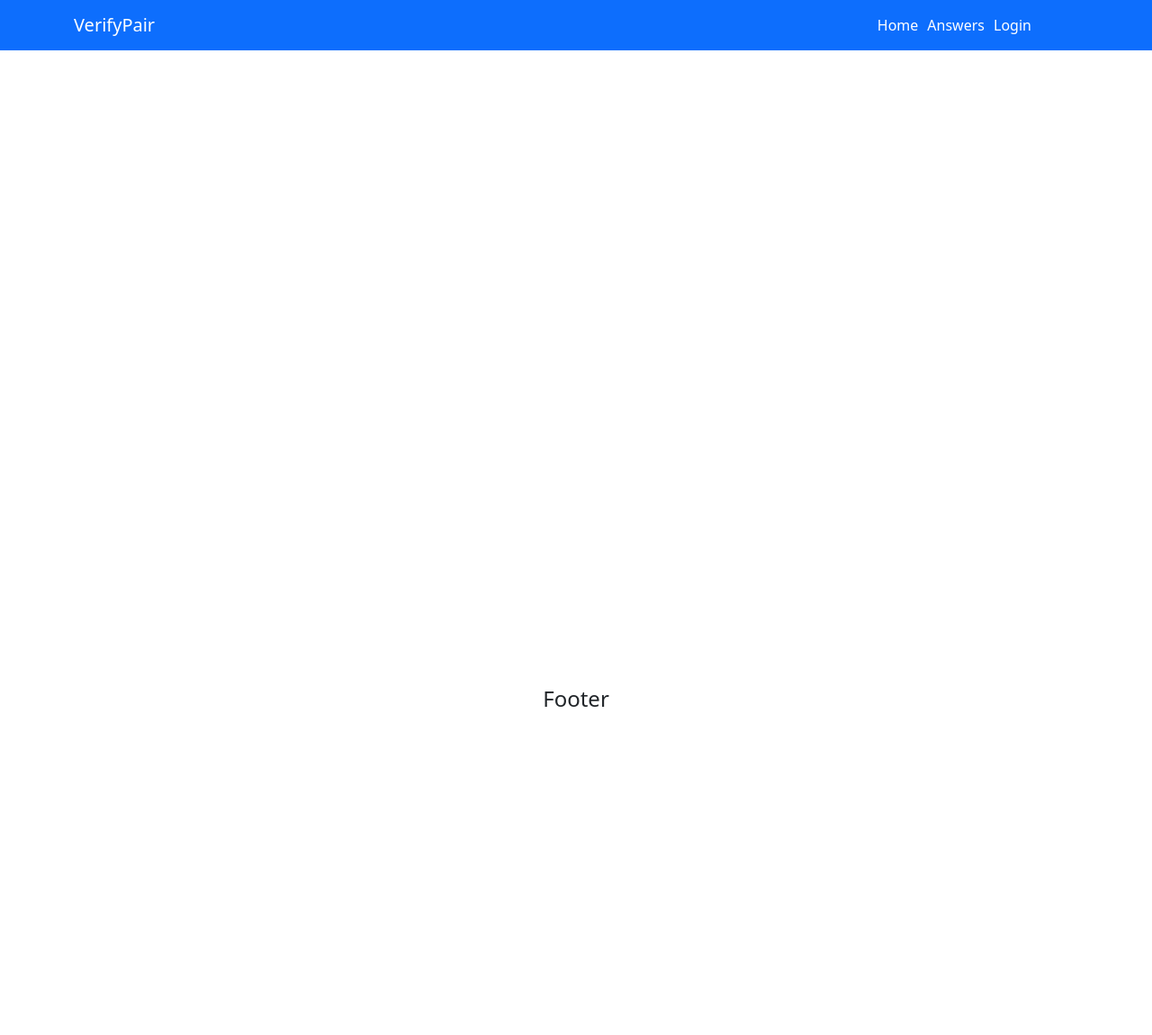
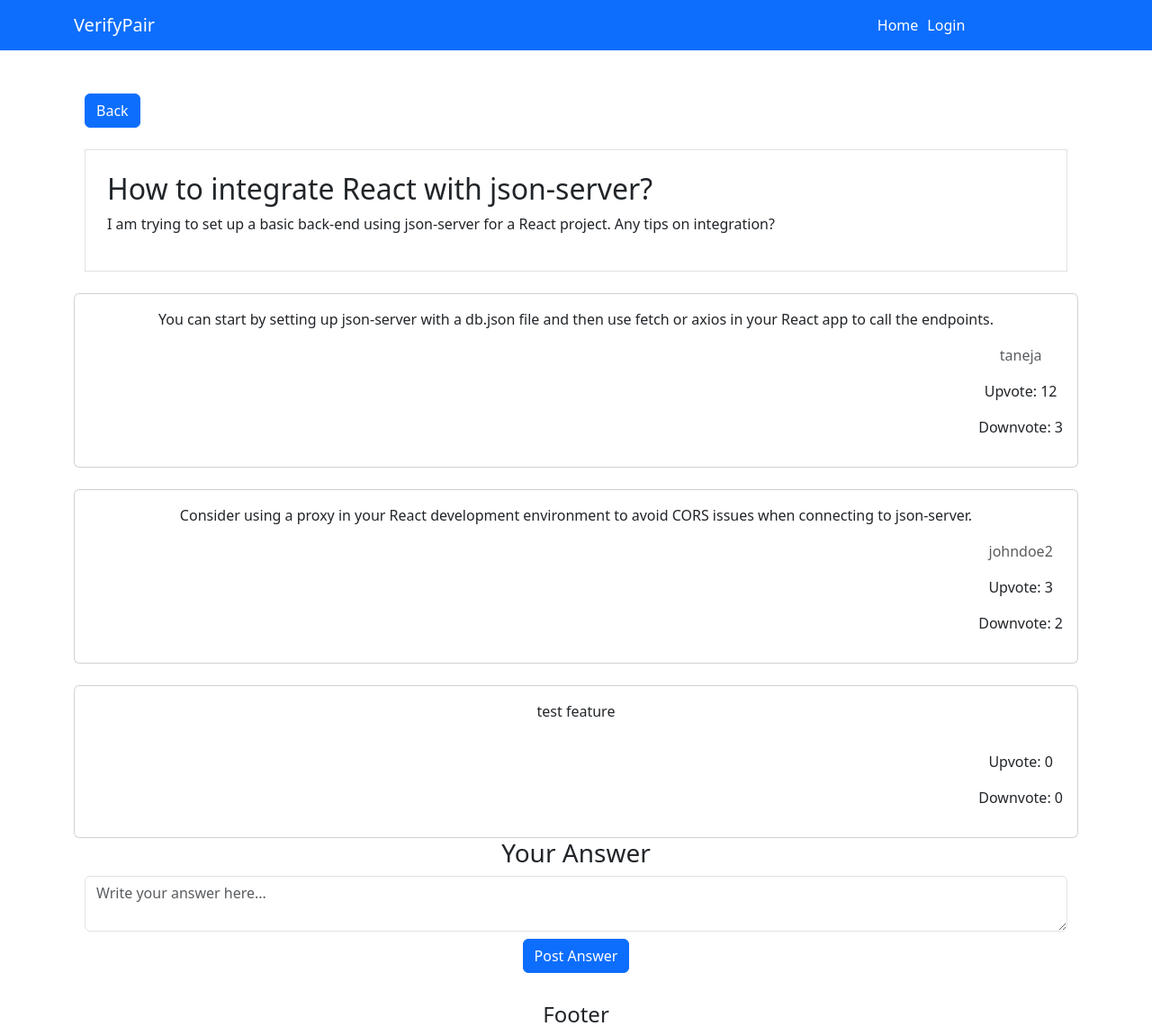
Before and after one commit to Study-Program-Applied-Computer-Science/usability-testing-and-verification-verifypair, a React (Vite) app: page /answer/1 in a window 1280 px wide. Shown: the whole page at 90% size. Before the commit the page ends 800 px from the top, so only its background shows below. Built offline with nearby package versions, Linux system fonts and the light colour scheme; data requests are answered from the project's data file.

Commit message:
updated answer component and fixed Issues in project

```diff
--- a/db.json
+++ b/db.json
@@ -1,7 +1,7 @@
 {
   "user": [
     {
-            "id": 1,
+      "id": "1",
       "username": "johndoe",
       "password": "securepassword",
       "contribution": {
@@ -21,7 +21,7 @@
       ]
     },
     {
-            "id": 2,
+      "id": "2",
       "username": "taneja",
       "password": "securepassword",
       "contribution": {
@@ -37,7 +37,7 @@
       ]
     },
     {
-            "id": 3,
+      "id": "3",
       "username": "johndoe2",
       "password": "securepassword",
       "contribution": {
@@ -50,7 +50,7 @@
   ],
   "question": [
     {
-            "id": 1,
+      "id": "1",
       "username": "johndoe",
       "question_title": "How to integrate React with json-server?",
       "question_description": "I am trying to set up a basic back-end using json-server for a React project. Any tips on integration?",
@@ -81,11 +81,19 @@
               2
             ]
           }
+        },
+        {
+          "id": 3,
+          "answer": "test feature",
+          "vote": {
+            "upvote": 0,
+            "downvote": 0
+          }
         }
       ]
     },
     {
-            "id": 2,
+      "id": "2",
       "username": "taneja",
       "question_title": "Best practices for testing React components with Jest",
       "question_description": "What are some common patterns for testing component rendering and interactions with Jest and Cypress?",
@@ -104,6 +112,42 @@
           }
         }
       ]
+    },
+    {
+      "id": "1741740334083",
+      "question_title": "test question",
+      "question_description": "here is question description",
+      "vote": {
+        "upvote": 0,
+        "downvote": 0
+      },
+      "answers": [
+        {
+          "id": 1,
+          "answer": "test quesion\n",
+          "vote": {
+            "upvote": 0,
+            "downvote": 0
+          }
+        },
+        {
+          "id": 2,
+          "answer": "test username",
+          "vote": {
+            "upvote": 0,
+            "downvote": 0
+          }
+        },
+        {
+          "id": 3,
+          "answer": "NOT PRESENT USERNAME\n",
+          "vote": {
+            "upvote": 0,
+            "downvote": 0
+          }
+        }
+      ],
+      "username": "johndoe"
     }
   ]
 }
--- a/package.json
+++ b/package.json
@@ -7,7 +7,7 @@
     "dev": "vite --port 3002",
     "build": "vite build",
     "lint": "eslint .",
-    "db": "npx json-server db.json --port 3001",
+    "db": "npx json-server db.json --port 3005",
     "preview": "vite preview"
   },
   "dependencies": {
--- a/src/App.jsx
+++ b/src/App.jsx
@@ -1,5 +1,5 @@
 import './App.css'
-import { BrowserRouter, Routes, Route } from 'react-router-dom';
+import { BrowserRouter, Routes, Route, Navigate } from 'react-router-dom';
 import Answer from './components/Answer';
 import QuestionsList from './components/QuestionsList';
 import Login from './components/Login';
@@ -9,22 +9,21 @@ import { AppProvider } from './components/AppContext';
 
 import Layout from './Layout';
 
-function App() {
-
+const App = () => {
   return (
     <AppProvider>
       <BrowserRouter>
         <Layout>
           <Routes>
-            <Route path="/" element={<>TEst</>} />
+            <Route path="/" element={<Navigate to="/login" />} />
             <Route path="/login" element={<Login />} />
             <Route path="/register" element={<Register />} />
-            <Route path="/answer" element={<Answer />} />
+            <Route path="/answer/:id" element={<Answer />} />
             <Route path="/posts" element={<QuestionsList />} />
             <Route path="/ask" element={<QuestionForm />} />
           </Routes>
         </Layout>
-      </BrowserRouter >
+      </BrowserRouter>
     </AppProvider>
   )
 }
--- a/src/components/Answer.jsx
+++ b/src/components/Answer.jsx
@@ -1,31 +1,52 @@
-import React, { useState } from 'react';
+import { useEffect, useState, useContext } from 'react';
+import { useParams, useNavigate } from 'react-router-dom';
+import { AppContext } from './AppContext';
 // import ReactQuill from 'react-quill';
 // import 'react-quill/dist/quill.snow.css';
 
 const Answer = () => {
-    const [content, setContent] = useState('');
+    const { user } = useContext(AppContext);
+    const param = useParams();
 
-    const temp = [
-        {
-            "id": 1,
-            "answer": "You can start by setting up json-server with a db.json file and then use fetch or axios in your React app to call the endpoints.",
-            "vote": {
-                "upvote": 8,
-                "downvote": 0
-            }
-        },
-        {
-            "id": 2,
-            "answer": "Consider using a proxy in your React development environment to avoid CORS issues when connecting to json-server.",
-            "vote": {
-                "upvote": 5,
-                "downvote": 1
-            }
-        }
-    ]
+    const navigate = useNavigate();
+    const questionId = param.id;
+    const [content, setContent] = useState({});
+    const [answers, setAnswers] = useState([]);
 
+    useEffect(() => {
+        fetch(`http://localhost:3005/question/${questionId}`).then((res) => res.json())
+            .then((data) => {
+                setContent(data);
+                setAnswers(data.answers);
+            })
+            .catch((err) => console.error('Error fetching question:', err));
+    }, [questionId]);
 
-    const [answers, setAnswers] = useState(temp);
+    const postAnswer = () => {
+
+        const answerText = document.getElementById('answerText').value;
+        if (!answerText.trim()) return;
+
+        const newAnswer = {
+            id: answers.length ? Math.max(...answers.map(a => a.id)) + 1 : 1,
+            answer: answerText,
+            vote: { upvote: 0, downvote: 0 }
+        };
+
+        fetch(`http://localhost:3005/question/${questionId}`, {
+            method: 'PATCH',
+            headers: {
+                'Content-Type': 'application/json'
+            },
+            body: JSON.stringify({ answers: [...answers, newAnswer], username: user.username })
+        }).then((res) => res.json())
+            .then((data) => {
+                setAnswers(data.answers);
+            })
+            .catch((err) => console.error('Error posting answer:', err));
+
+        document.getElementById('answerText').value = '';
+    }
 
     const handleVote = (id, voteType) => {
         setAnswers(prevAnswers =>
@@ -44,15 +65,28 @@ const Answer = () => {
     };
 
     return (
-        <div className="container mt-4">
+        <div className="container mt-4 d-flex flex-column justify-content-start  min-vh-100" style={{ overflowY: "auto" }}>
+            <div className="mb-4 d-flex justify-content-between align-items-start">
+                <button
+                    className="btn btn-primary"
+                    onClick={() => navigate(-1)}
+                >
+                    <i className="bi bi-arrow-left"></i> Back
+                </button>
+            </div>
+            <div className="d-flex flex-column justify-content-between align-items-start p-4 border">
+                <h2 className="justify-content-between">{content.question_title}</h2>
+                <p style={{ textAlign: 'justify' }}>{content.question_description}</p>
+            </div>
             <div className='row'>
                 {answers.map((item) => {
                     return (
-                        <div className="card mt-4" key={item.id}>
+                        <div className="card mt-4 p-0" key={item.id}>
                             <div className="card-body">
                                 <p>{item.answer}</p>
                                 <div className="d-flex justify-content-end">
                                     <div>
+                                        <p className="text-muted">{item.username}</p>
                                         <p onClick={() => handleVote(item.id, 'upvote')}>Upvote: {item.vote.upvote}</p>
                                         <p onClick={() => handleVote(item.id, 'downvote')}>Downvote: {item.vote.downvote}</p>
                                     </div>
@@ -62,6 +96,27 @@ const Answer = () => {
                     )
                 })}
             </div>
+
+            <div className="mb-2">
+                <h3>Your Answer</h3>
+                <div className="form-group">
+                    <textarea
+                        className="form-control"
+                        rows="2"
+                        placeholder="Write your answer here..."
+                        id="answerText"
+                    ></textarea>
+                </div>
+                <button
+                    className="btn btn-primary mt-2"
+                    onClick={() => {
+                        postAnswer();
+                    }}
+                >
+                    Post Answer
+                </button>
+            </div>
+
         </div>
     );
 };
--- a/src/components/Header.jsx
+++ b/src/components/Header.jsx
@@ -1,15 +1,33 @@
-import React from 'react';
-import { Link } from 'react-router-dom';
+import { Link, useNavigate } from 'react-router-dom';
 
 const Header = () => {
+    const navigate = useNavigate();
+    const checkUserStatus = () => {
+        const userId = localStorage.getItem('user');
+        if (userId) {
+            return true;
+        } else {
+            return false;
+        }
+    }
+    const handleLogout = () => {
+        localStorage.removeItem('user');
+        navigate('/login');
+    }
     return (
         <nav className="navbar navbar-expand-lg navbar-dark bg-primary">
             <div className="container justify-content-between">
-                <a className="navbar-brand" href="#">VerifyPair</a>
+                <Link className="navbar-brand" to="/" >VerifyPair</Link>
                 <div className="d-flex" style={{ width: '20%', color: "white" }} id="navbarNav">
                     <Link className="nav-link" to="/" style={{ paddingRight: "10px" }}><p style={{ margin: 0 }}> Home </p></Link>
-                    <Link className="nav-link" to="/answer" style={{ paddingRight: "10px" }}><p style={{ margin: 0 }}> Answers </p></Link>
-                    <Link className="nav-link" to="/login"><p style={{ margin: 0 }}> Login </p></Link>
+                    {checkUserStatus() &&
+                        <Link className="nav-link" to="/posts" style={{ paddingRight: "10px" }}><p style={{ margin: 0 }}> Questions </p></Link>}
+                    {checkUserStatus() &&
+                        <Link className="nav-link" to="/answer" style={{ paddingRight: "10px" }}><p style={{ margin: 0 }}> Answers </p></Link>}
+                    {checkUserStatus() ?
+                        <button className="nav-link btn btn-link" onClick={handleLogout} style={{ background: 'none', border: 'none', padding: 0 }}><p style={{ margin: 0 }}> Logout </p></button> :
+                        <Link className="nav-link" to="/login"><p style={{ margin: 0 }}> Login </p></Link>
+                    }
                 </div>
             </div>
         </nav>
--- a/src/components/QuestionForm.jsx
+++ b/src/components/QuestionForm.jsx
@@ -14,7 +14,7 @@ const QuestionForm = () => {
 
         const newQuestion = {
             id: Date.now(),
-            question_title:title,
+            question_title: title,
             question_description: description,
             vote: { upvote: 0, downvote: 0 },
             answers: [],
@@ -27,7 +27,7 @@ const QuestionForm = () => {
     };
 
     return (
-        <div className="container mt-4" style={{ maxWidth: '800px' }}>
+        <div className="container mt-4 min-vh-100" style={{ maxWidth: '800px' }}>
             <h2>Ask a Question</h2>
             <form onSubmit={handleSubmit}>
                 <div className="mb-3">
--- a/src/components/QuestionsList.jsx
+++ b/src/components/QuestionsList.jsx
@@ -12,7 +12,7 @@ const QuestionsList = () => {
 
   return (
     <>
-      <div className="container mt-4" style={{ maxWidth: '800px' }}>
+      <div className="container mt-2  min-vh-100" style={{ maxWidth: '800px' }}>
         <div className="d-flex justify-content-between align-items-center mb-4">
           <h2>Questions List</h2>
           <button onClick={formRedirect} className="btn btn-primary">
@@ -20,7 +20,7 @@ const QuestionsList = () => {
           </button>
         </div>
         {questions.map((question) => (
-                <div key={question.id} className="card mt-3">
+          <div key={question.id} className="card mt-3" style={{ cursor: 'pointer' }} onClick={() => navigate(`/answer/${question.id}`)}>
             <div className="card-body">
               <h4 className="card-title" style={{ textAlign: 'justify' }}>{question.question_title}</h4>
               <p className="card-text" style={{ textAlign: 'justify' }}>
```
Also changed, not shown: src/components/AppContext.jsx (+8 -6 lines), src/components/Login.jsx (+7 -6 lines). Lines whose indentation alone changed are shown as unchanged.
